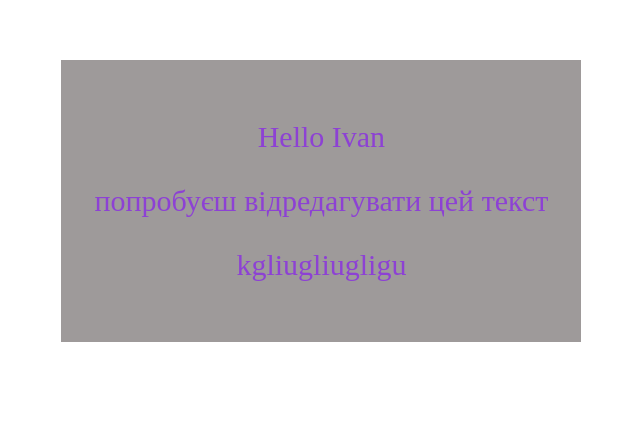
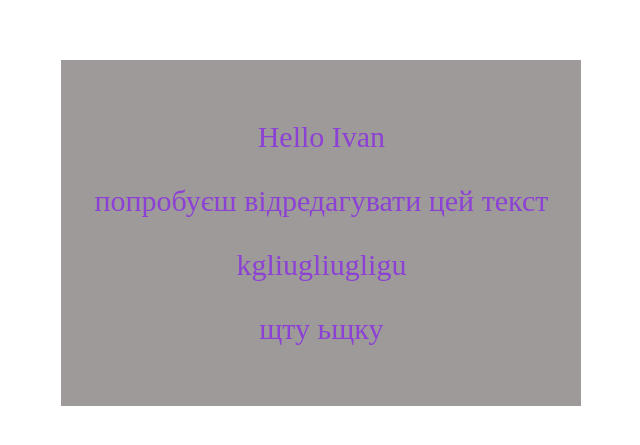
Before and after one commit to MelnychukMyhailo/new-site, a plain HTML site: page index.html in a window 1280 px wide. Shown: the part 193-638 px from the top of the page, without its empty margins (389-1029 px from the left). Drawn offline with Linux system fonts and the light colour scheme.

Commit message:
Update index.html
second

```diff
--- a/index.html
+++ b/index.html
@@ -12,6 +12,7 @@
        <p>Hello Ivan</p>
        <p>попробуєш відредагувати цей текст</p>
        <p>kgliugliugligu</p>
+       <p>щту ьщку</p>
    </div>
 </body>
 </html>
```
